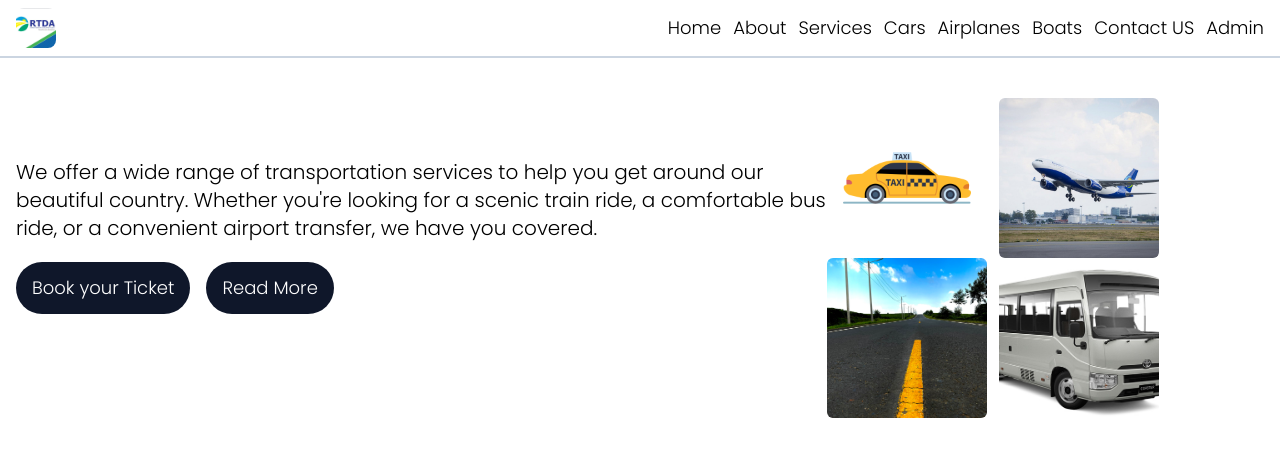
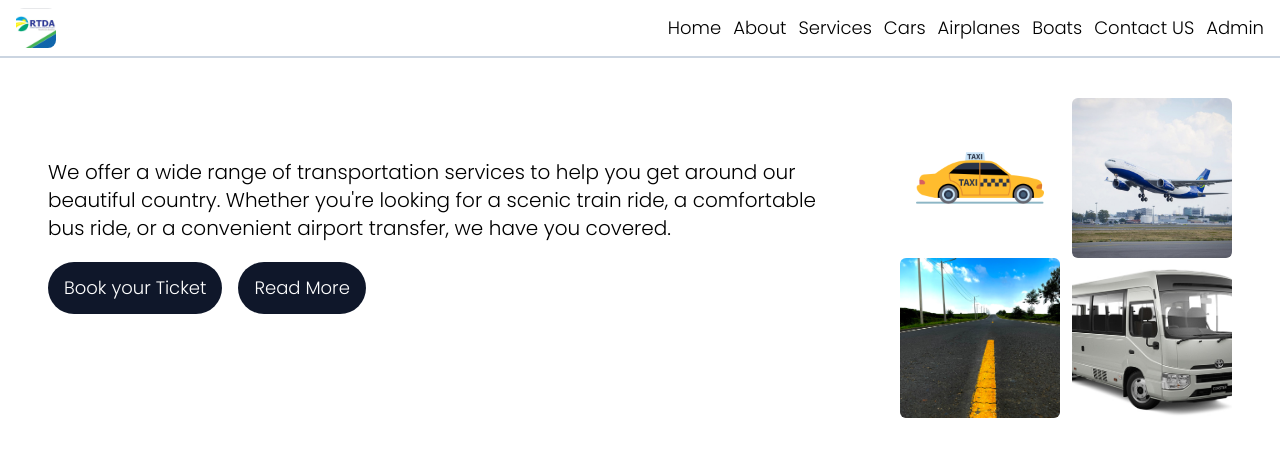
Before and after one commit to tuyishimekyrie/transportpro, a React (Vite) app: page / in a window 1280 px wide. Shown: the top 456 px of the page. Built offline with nearby package versions, Linux system fonts and the light colour scheme; grey boxes are pictures that could not be loaded.

Commit message:
improve the hero section

```diff
--- a/src/components/Hero.tsx
+++ b/src/components/Hero.tsx
@@ -40,7 +40,7 @@ const Hero = () => {
   };
   // console.log(dataForm)
   return (
-    <div className=" relative p-4 flex-col sm:flex sm:flex-row sm:justify-items-center  sm:my-6">
+    <div className=" relative py-4 px-12 flex-col justify-between sm:flex sm:flex-row sm:justify-items-center  sm:my-6">
       <motion.div
         className=" pb-6 sm:py-10 max-w-[65%] "
       >
```
